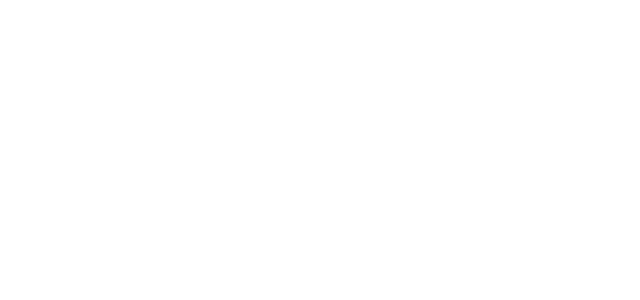
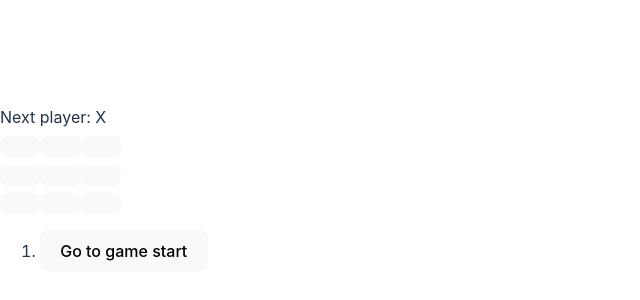
Before and after one commit to yusuftalha55/Js-denemeleri, a React (Vite) app in the folder React/REACT/: page / in a window 1280 px wide. Shown: the part 204-504 px from the top of the page, without its empty margins (0-640 px from the left). Built offline with nearby package versions, Linux system fonts and the light colour scheme.

Commit message:
projeyi yazdım yeniden dönücem buraya

```diff
--- a/React/REACT/src/main.jsx
+++ b/React/REACT/src/main.jsx
@@ -1,10 +1,11 @@
 import React from "react";
 import ReactDOM from "react-dom";
 import "./index.css";
-import App from "./ticTacToe";
+import Game from "./ticTacToe";
 
 ReactDOM.createRoot(document.getElementById("root")).render(
   <div>
+    <Game></Game>
 
   </div>
 );
--- a/React/REACT/src/ticTacToe.jsx
+++ b/React/REACT/src/ticTacToe.jsx
@@ -1,4 +1,12 @@
 import React, { useState } from "react";
+
+function Square({ value, onSquareClick }) {
+  return (
+    <button className="square" onClick={onSquareClick}>
+      {value}
+    </button>
+  );
+}
 
 function Board({ xIsNext, squares, onPlay }) {
   function handleClick(i) {
@@ -7,50 +15,101 @@
     }
     const nextSquares = squares.slice();
     if (xIsNext) {
-      nextSquares[i] = "x";
-    }
-    else {
-      nextSquares[i] = "0";
+      nextSquares[i] = "X";
+    } else {
+      nextSquares[i] = "O";
     }
     onPlay(nextSquares);
   }
 
   const winner = calculateWinner(squares);
   let status;
-  if(winner) {
-    status = "winner: " + winner;
-  }
-  else {
-    status = "next player: " + (xIsNext ? "x" : "0");
+  if (winner) {
+    status = "Winner: " + winner;
+  } else {
+    status = "Next player: " + (xIsNext ? "X" : "O");
   }
 
   return (
     <div>
       <div className="status">{status}</div>
       <div className="board-row">
-          <Square value={squares[0]} onSquareClick = {() => handleClick(0)} />
-          <Square value={squares[1]} onSquareClick = {() => handleClick(1)} />
-          <Square value={squares[2]} onSquareClick = {() => handleClick(2)} />
+        <Square value={squares[0]} onSquareClick={() => handleClick(0)} />
+        <Square value={squares[1]} onSquareClick={() => handleClick(1)} />
+        <Square value={squares[2]} onSquareClick={() => handleClick(2)} />
       </div>
       <div className="board-row">
-        <Square value={squares[3]} onSquareClick = {() => handleClick(3)} />
-        <Square value={squares[4]} onSquareClick = {() => handleClick(4)} />
-        <Square value={squares[5]} onSquareClick = {() => handleClick(5)} />
+        <Square value={squares[3]} onSquareClick={() => handleClick(3)} />
+        <Square value={squares[4]} onSquareClick={() => handleClick(4)} />
+        <Square value={squares[5]} onSquareClick={() => handleClick(5)} />
       </div>
       <div className="board-row">
-        <Square value={squares[6]} onSquareClick = {() => handleClick(6)} />
-        <Square value={squares[7]} onSquareClick = {() => handleClick(7)} />
-        <Square value={squares[8]} onSquareClick = {() => handleClick(8)} />
+        <Square value={squares[6]} onSquareClick={() => handleClick(6)} />
+        <Square value={squares[7]} onSquareClick={() => handleClick(7)} />
+        <Square value={squares[8]} onSquareClick={() => handleClick(8)} />
       </div>
-
-
     </div>
   );
 }
 
-export default function Game(){
+export default function Game() {
   const [history, setHistory] = useState([Array(9).fill(null)]);
   const [currentMove, setCurrentMove] = useState(0);
   const xIsNext = currentMove % 2 === 0;
   const currentSquares = history[currentMove];
+
+  function handlePlay(nextSquares) {
+    const nextHistory = [...history.slice(0, currentMove + 1), nextSquares];
+    setHistory(nextHistory);
+    setCurrentMove(nextHistory.length - 1);
   }
+
+  function jumpTo(nextMove) {
+    setCurrentMove(nextMove);
+  }
+
+  const moves = history.map((squares, move) => {
+    let description;
+    if (move > 0) {
+      description = "Go to move #" + move;
+    } else {
+      description = "Go to game start";
+    }
+    return (
+      <li key={move}>
+        <button onClick={() => jumpTo(move)}>{description}</button>
+      </li>
+    );
+  });
+
+  return (
+    <div className="game">
+      <div className="game-board">
+        <Board xIsNext={xIsNext} squares={currentSquares} onPlay={handlePlay} />
+      </div>
+      <div className="game-info">
+        <ol>{moves}</ol>
+      </div>
+    </div>
+  );
+}
+
+function calculateWinner(squares) {
+  const lines = [
+    [0, 1, 2],
+    [3, 4, 5],
+    [6, 7, 8],
+    [0, 3, 6],
+    [1, 4, 7],
+    [2, 5, 8],
+    [0, 4, 8],
+    [2, 4, 6],
+  ];
+  for (let i = 0; i < lines.length; i++) {
+    const [a, b, c] = lines[i];
+    if (squares[a] && squares[a] === squares[b] && squares[a] === squares[c]) {
+      return squares[a];
+    }
+  }
+  return null;
+}
```
Lines whose indentation alone changed are shown as unchanged.
